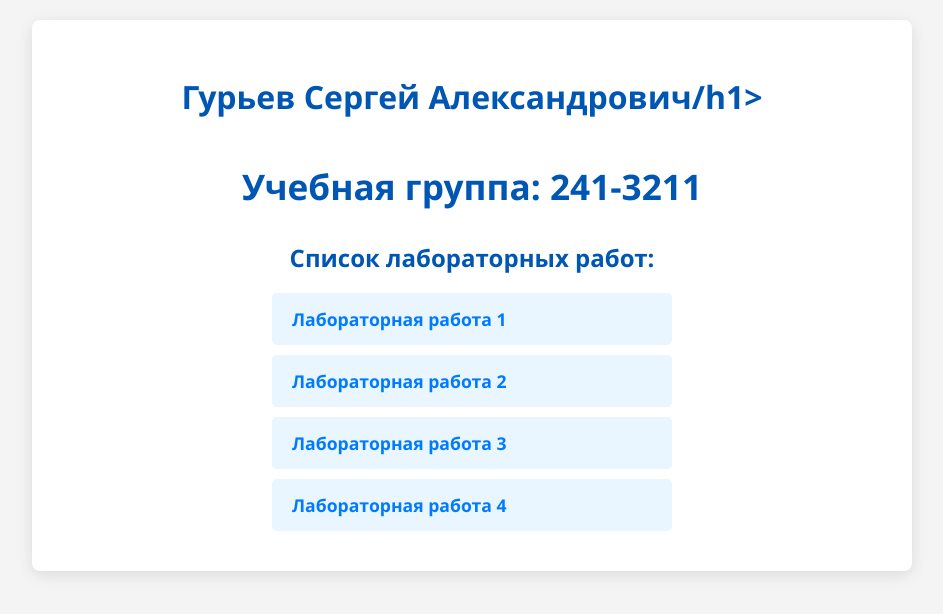
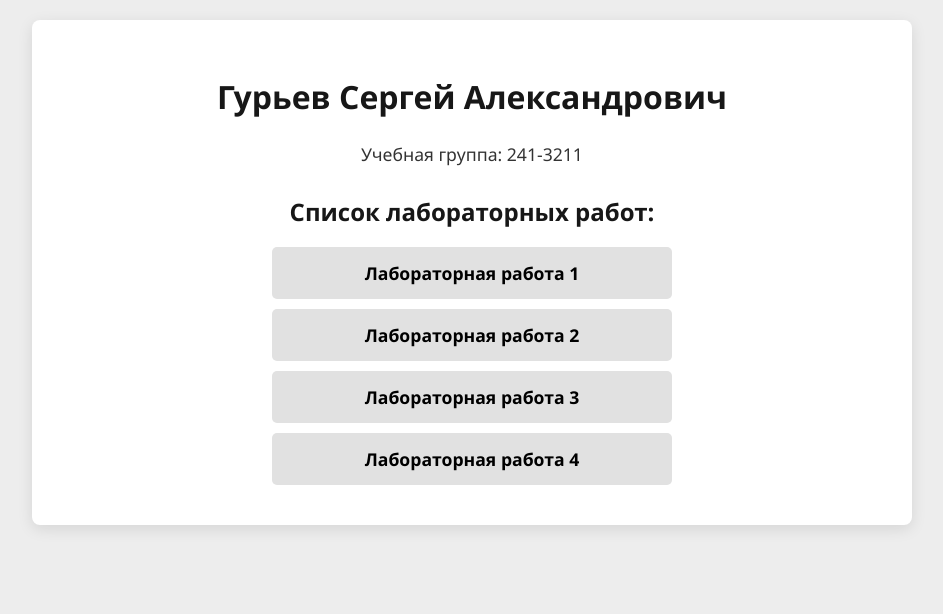
Before and after one commit to Ahdyshba/ovt2025, a plain HTML site: page index.html in a window 1280 px wide. Shown: the whole page, without its empty margins (168-1111 px from the left). Drawn offline with Linux system fonts and the light colour scheme.

Commit message:
Update index.html
v1.2

```diff
--- a/index.html
+++ b/index.html
@@ -10,7 +10,7 @@
             line-height: 1.6;
             margin: 0;
             padding: 20px;
-            background-color: #f4f4f4;
+            background-color: #ededed;
             color: #333;
             display: flex;
             flex-direction: column;
@@ -27,7 +27,7 @@
             text-align: center;
         }
         h1, h2 {
-            color: #0056b3;
+            color: #171717;
             margin-bottom: 15px;
         }
         p {
@@ -41,33 +41,31 @@
             max-width: 400px;
         }
         li {
-            background-color: #e9f5ff;
+            background-color: #e1e1e1;
             margin-bottom: 10px;
             padding: 12px 20px;
             border-radius: 5px;
-            transition: background-color 0.3s ease;
-            text-align: left;
+            text-align: center;
         }
         li:hover {
-            background-color: #d0e8ff;
+            background-color: #e4cfcf;
         }
         a {
             text-decoration: none;
-            color: #007bff;
+            color: #000000;
             font-weight: bold;
             display: block;
             font-size: 1.1em;
         }
         a:hover {
-            color: #0056b3;
+            color: #ff0000;
         }
     </style>
 </head>
 <body>
     <div class="container">
-        <h1>Гурьев Сергей Александрович/h1>
+        <h1>Гурьев Сергей Александрович</h1>
         <p>Учебная группа: 241-3211</p>
-
         <h2>Список лабораторных работ:</h2>
         <ul>
             <li><a href="lab1/index.html">Лабораторная работа 1</a></li>
```
